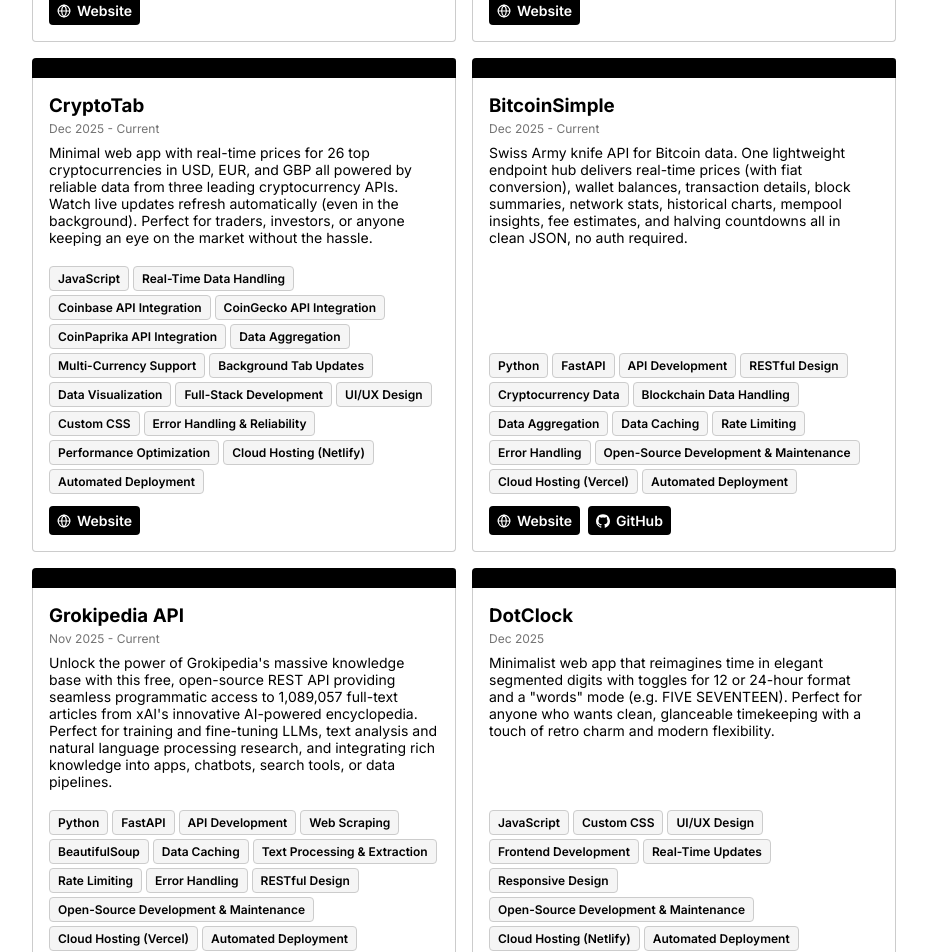
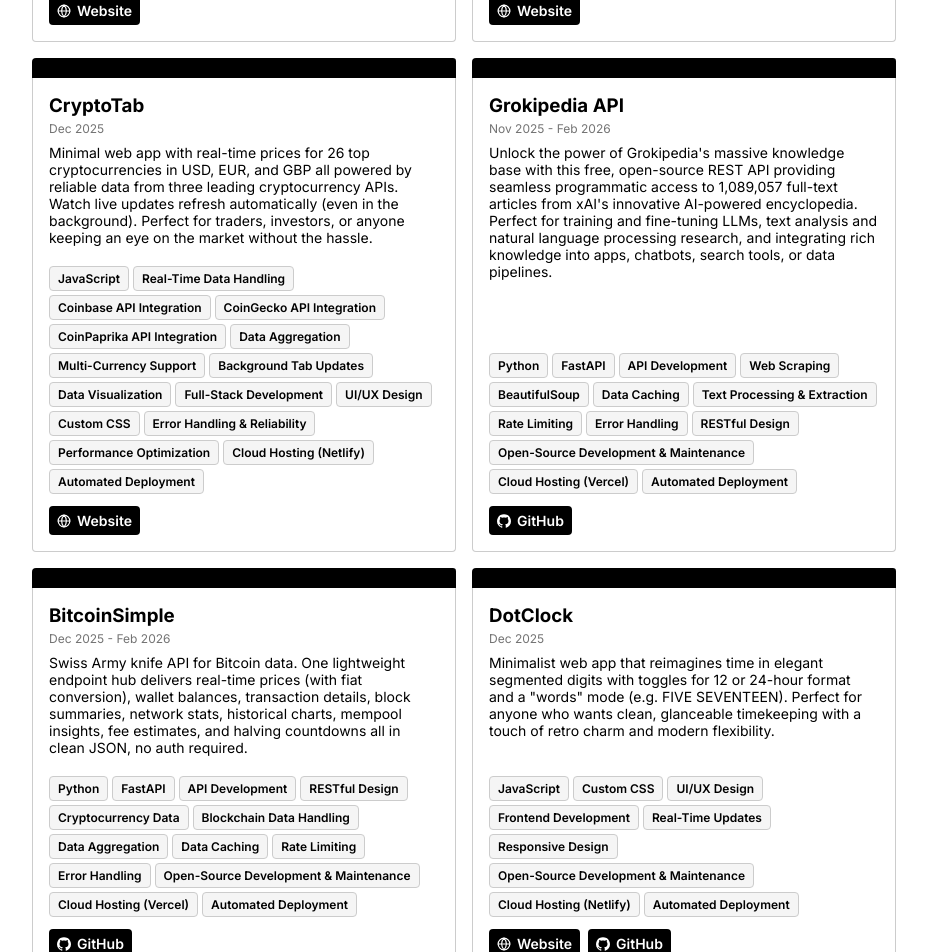
Before and after one commit to jasonniebauer/jasonniebauer.github.io, a React (Vite) app: page / in a window 1280 px wide. Shown: the part 1000-1952 px from the top of the page, without its empty margins (176-1103 px from the left). Built offline with nearby package versions, Linux system fonts and the light colour scheme.

Commit message:
Update project list

```diff
--- a/src/components/Projects.jsx
+++ b/src/components/Projects.jsx
@@ -31,7 +31,7 @@
         {
             image: '',
             title: 'BasketHogs',
-            dates: 'Oct 2025 - Current',
+            dates: 'Oct 2025 - Dec 2025',
             description: 'Analytics hub offering advanced statistics and visualizations on the Arkansas Razorbacks men\'s basketball team. Delivers in-depth player performance tracking, shot efficiency charts, team metrics, and interactive dashboards throughout the 2025-2026 season to empower Hogs fans with data-driven insights.',
             technology: [
                 'Python',
@@ -57,7 +57,7 @@
         {
             image: '',
             title: 'CryptoTab',
-            dates: 'Dec 2025 - Current',
+            dates: 'Dec 2025',
             description: 'Minimal web app with real-time prices for 26 top cryptocurrencies in USD, EUR, and GBP all powered by reliable data from three leading cryptocurrency APIs. Watch live updates refresh automatically (even in the background). Perfect for traders, investors, or anyone keeping an eye on the market without the hassle.',
             technology: [
                 'JavaScript',
@@ -82,8 +82,31 @@
         },
         {
             image: '',
+            title: 'Grokipedia API',
+            dates: 'Nov 2025 - Feb 2026',
+            description: 'Unlock the power of Grokipedia\'s massive knowledge base with this free, open-source REST API providing seamless programmatic access to 1,089,057 full-text articles from xAI\'s innovative AI-powered encyclopedia. Perfect for training and fine-tuning LLMs, text analysis and natural language processing research, and integrating rich knowledge into apps, chatbots, search tools, or data pipelines.',
+            technology: [
+                'Python',
+                'FastAPI',
+                'API Development',
+                'Web Scraping',
+                'BeautifulSoup',
+                'Data Caching',
+                'Text Processing & Extraction',
+                'Rate Limiting',
+                'Error Handling',
+                'RESTful Design',
+                'Open-Source Development & Maintenance',
+                'Cloud Hosting (Vercel)',
+                'Automated Deployment',
+            ],
+            website: '',
+            source: 'https://github.com/dataxapi/grokipedia-api'
+        },
+        {
+            image: '',
             title: 'BitcoinSimple',
-            dates: 'Dec 2025 - Current',
+            dates: 'Dec 2025 - Feb 2026',
             description: 'Swiss Army knife API for Bitcoin data. One lightweight endpoint hub delivers real-time prices (with fiat conversion), wallet balances, transaction details, block summaries, network stats, historical charts, mempool insights, fee estimates, and halving countdowns all in clean JSON, no auth required.',
             technology: [
                 'Python',
@@ -100,31 +123,8 @@
                 'Cloud Hosting (Vercel)',
                 'Automated Deployment',
             ],
-            website: 'https://bitcoinsimple.info/',
+            website: '',
             source: 'https://github.com/jasonniebauer/bitcoinsimple'
-        },
-        {
-            image: '',
-            title: 'Grokipedia API',
-            dates: 'Nov 2025 - Current',
-            description: 'Unlock the power of Grokipedia\'s massive knowledge base with this free, open-source REST API providing seamless programmatic access to 1,089,057 full-text articles from xAI\'s innovative AI-powered encyclopedia. Perfect for training and fine-tuning LLMs, text analysis and natural language processing research, and integrating rich knowledge into apps, chatbots, search tools, or data pipelines.',
-            technology: [
-                'Python',
-                'FastAPI',
-                'API Development',
-                'Web Scraping',
-                'BeautifulSoup',
-                'Data Caching',
-                'Text Processing & Extraction',
-                'Rate Limiting',
-                'Error Handling',
-                'RESTful Design',
-                'Open-Source Development & Maintenance',
-                'Cloud Hosting (Vercel)',
-                'Automated Deployment',
-            ],
-            website: 'https://grokipedia-api.com/',
-            source: 'https://github.com/dataxapi/grokipedia-api'
         },
         {
             image: '',
```
